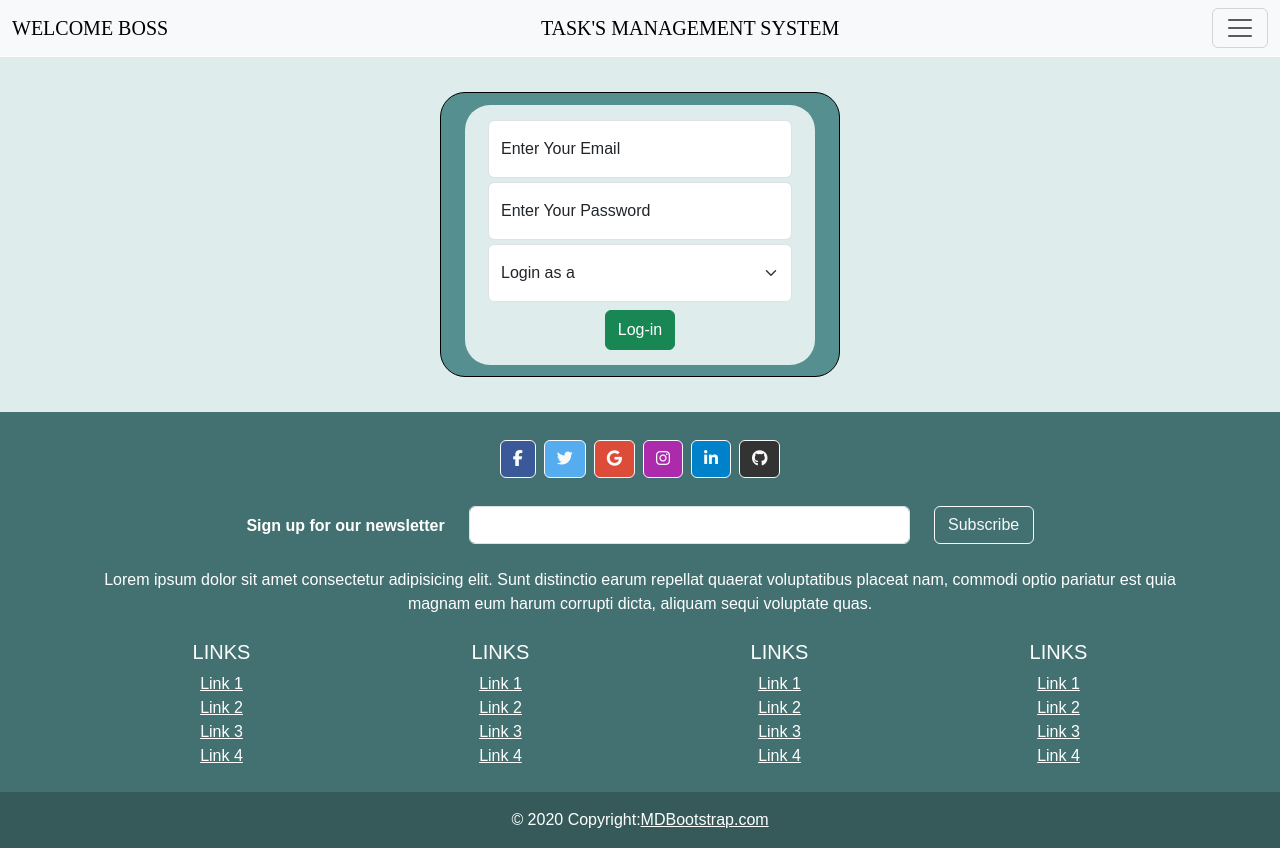
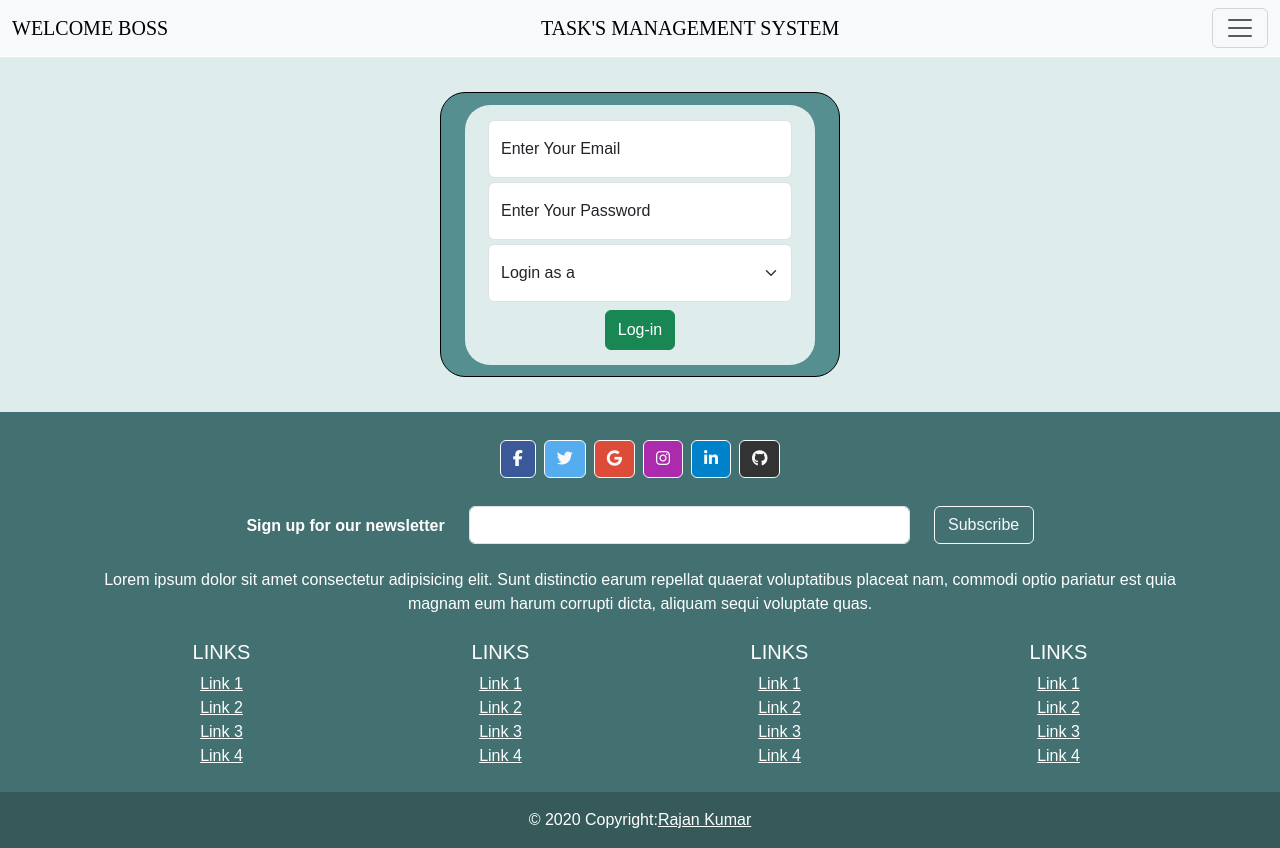
Before and after one commit to Rajankumar9955/Task_management_System, a React (Vite) app in the folder client/: page / in a window 1280 px wide. Built offline with nearby package versions, Linux system fonts and the light colour scheme.

Commit message:
Footer name changes

```diff
--- a/client/src/Components/Footer.jsx
+++ b/client/src/Components/Footer.jsx
@@ -191,7 +191,7 @@ const Footer=()=>{
       <div className='text-center p-3' style={{ backgroundColor: 'rgba(0, 0, 0, 0.2)' }}>
         © 2020 Copyright:
         <a className='text-white' href='https://mdbootstrap.com/'>
-          MDBootstrap.com
+          Rajan Kumar
         </a>
       </div>
     </MDBFooter>
```
